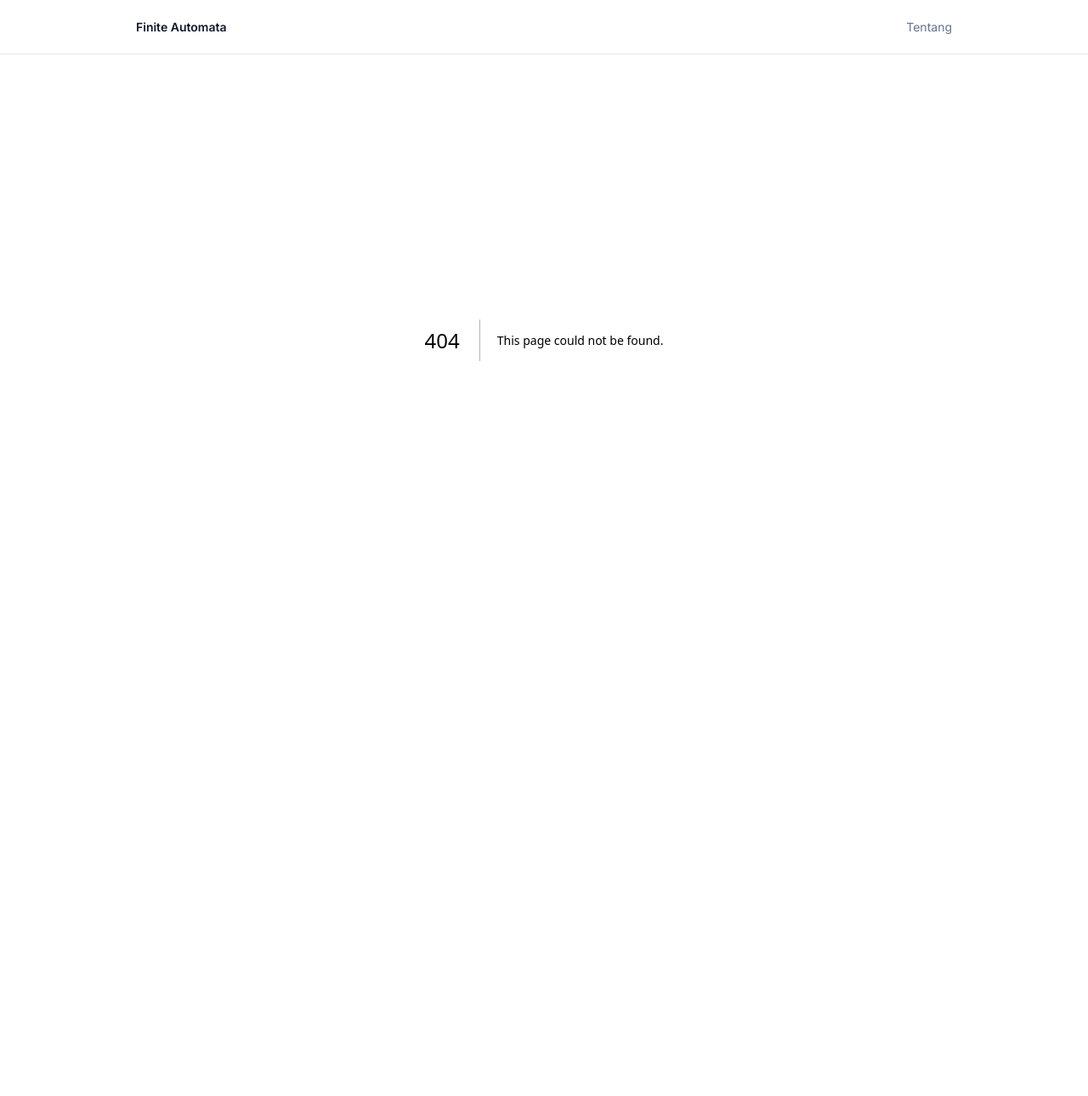
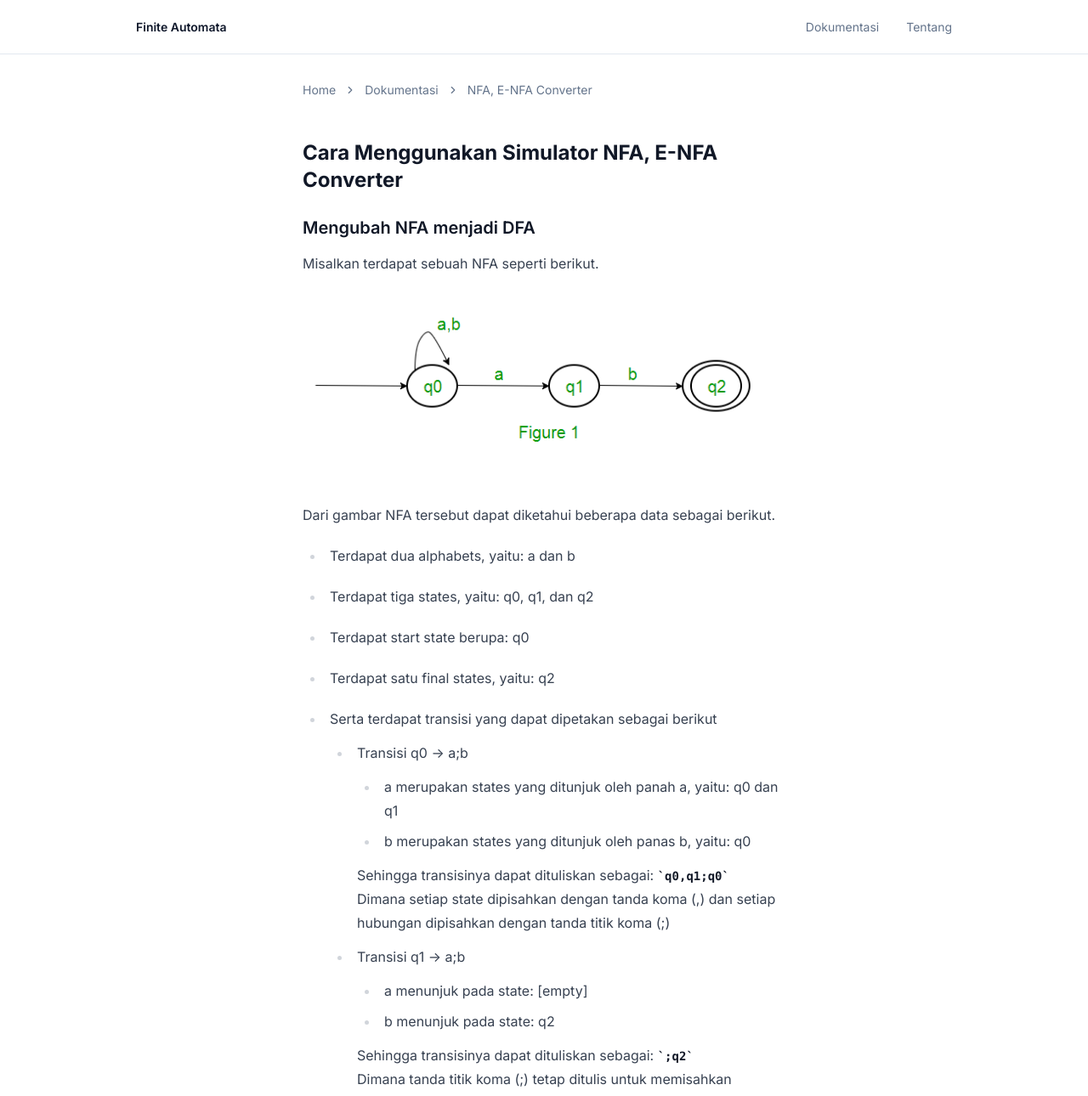
Before and after one commit to rizalanggoro/finite-automata-simulator, a Next.js app: page /docs/nfa-enfa-converter in a window 1280 px wide. Before the commit this address had no page. Shown: the top 1290 px of the page at 85% size. Before the commit the page ends 800 px from the top, so only its background shows below. Built offline with nearby package versions, Linux system fonts and the light colour scheme.

Commit message:
feat: docs

```diff
--- a/next.config.mjs
+++ b/next.config.mjs
@@ -1,4 +1,20 @@
+import createMDX from "@next/mdx";
+import remarkGfm from "remark-gfm";
+
 /** @type {import('next').NextConfig} */
-const nextConfig = {};
+const nextConfig = {
+  // Configure `pageExtensions`` to include MDX files
+  pageExtensions: ["js", "jsx", "md", "mdx", "ts", "tsx"],
+  // Optionally, add any other Next.js config below
+};
 
-export default nextConfig;
+const withMDX = createMDX({
+  // Add markdown plugins here, as desired
+  options: {
+    remarkPlugins: [remarkGfm],
+    rehypePlugins: [],
+  },
+});
+
+// Wrap MDX and Next.js config with each other
+export default withMDX(nextConfig);
--- a/package.json
+++ b/package.json
@@ -9,11 +9,15 @@
     "lint": "next lint"
   },
   "dependencies": {
+    "@mdx-js/loader": "^3.0.1",
+    "@mdx-js/react": "^3.0.1",
+    "@next/mdx": "^14.2.1",
     "@radix-ui/react-label": "^2.0.2",
     "@radix-ui/react-select": "^2.0.0",
     "@radix-ui/react-separator": "^1.0.3",
     "@radix-ui/react-slot": "^1.0.2",
     "@radix-ui/react-tabs": "^1.0.4",
+    "@types/mdx": "^2.0.13",
     "class-variance-authority": "^0.7.0",
     "clsx": "^2.1.0",
     "lucide-react": "^0.365.0",
@@ -21,6 +25,7 @@
     "next": "14.1.4",
     "react": "^18",
     "react-dom": "^18",
+    "remark-gfm": "^4.0.0",
     "tailwind-merge": "^2.2.2",
     "tailwindcss-animate": "^1.0.7"
   },
--- /dev/null
+++ b/src/app/docs/layout.tsx
@@ -0,0 +1,10 @@
+import ContainerComponent from "@/components/container";
+
+export default function MdxLayout({ children }: { children: React.ReactNode }) {
+  // Create any shared layout or styles here
+  return (
+    <ContainerComponent variant="sm" safeTop className="prose py-8">
+      {children}
+    </ContainerComponent>
+  );
+}
--- /dev/null
+++ b/src/app/docs/nfa-enfa-converter/page.mdx
@@ -0,0 +1,74 @@
+import {
+  Breadcrumb,
+  BreadcrumbItem,
+  BreadcrumbLink,
+  BreadcrumbList,
+  BreadcrumbSeparator,
+} from "@/components/ui/breadcrumb";
+
+<Breadcrumb className="not-prose">
+  <BreadcrumbList>
+    <BreadcrumbItem>
+      <BreadcrumbLink href="/">Home</BreadcrumbLink>
+    </BreadcrumbItem>
+    <BreadcrumbSeparator />
+    <BreadcrumbItem>
+      <BreadcrumbLink href="/docs">Dokumentasi</BreadcrumbLink>
+    </BreadcrumbItem>
+    <BreadcrumbSeparator />
+    <BreadcrumbItem>
+      <BreadcrumbLink href="/docs/nfa-enfa-converter">
+        NFA, E-NFA Converter
+      </BreadcrumbLink>
+    </BreadcrumbItem>
+  </BreadcrumbList>
+</Breadcrumb>
+
+## Cara Menggunakan Simulator NFA, E-NFA Converter
+
+### Mengubah NFA menjadi DFA
+
+Misalkan terdapat sebuah NFA seperti berikut.
+
+![NFA to DFA Figure 1](/images/nfatofdfa_figure1.png)
+
+Dari gambar NFA tersebut dapat diketahui beberapa data sebagai berikut.
+
+- Terdapat dua alphabets, yaitu: a dan b
+- Terdapat tiga states, yaitu: q0, q1, dan q2
+- Terdapat start state berupa: q0
+- Terdapat satu final states, yaitu: q2
+- Serta terdapat transisi yang dapat dipetakan sebagai berikut
+
+  - Transisi q0 -> a;b
+
+    - a merupakan states yang ditunjuk oleh panah a, yaitu: q0 dan q1
+    - b merupakan states yang ditunjuk oleh panas b, yaitu: q0
+
+    Sehingga transisinya dapat dituliskan sebagai: `q0,q1;q0`<br />
+    Dimana setiap state dipisahkan dengan tanda koma (,) dan setiap hubungan dipisahkan dengan tanda titik koma (;)
+
+  - Transisi q1 -> a;b
+
+    - a menunjuk pada state: [empty]
+    - b menunjuk pada state: q2
+
+    Sehingga transisinya dapat dituliskan sebagai: `;q2`<br />
+    Dimana tanda titik koma (;) tetap ditulis untuk memisahkan hubungan
+
+  - Transisi q2 -> a;b
+
+    - a menunjuk pada state: [empty]
+    - b menunjuk pada state: [empty]
+
+    Sehingga transisinya dapat dituliskan sebagai: `;`<br />
+    Dimana tanda titik koma (;) tetap ditulis untuk memisahkan hubungan
+
+  Hasil akhir penulisan transisi tersebut adalah sebagai table berikut
+  |Transitions|Value|
+  |-|-|
+  |q0 -> a;b|q0,q1;q0|
+  |q1 -> a;b|;q2|
+  |q2 -> a;b|;|
+
+### Mengubah Epsilon NFA menjadi DFA
--- a/src/components/navbar.tsx
+++ b/src/components/navbar.tsx
@@ -7,7 +7,7 @@ type MenuItem = {
   href: string;
 };
 const menus: Array<MenuItem> = [
-  // { title: "Dokumentasi", href: "/docs" },
+  { title: "Dokumentasi", href: "/docs" },
   { title: "Tentang", href: "/about" },
 ];
 
--- /dev/null
+++ b/src/mdx-components.tsx
@@ -0,0 +1,7 @@
+import type { MDXComponents } from "mdx/types";
+
+export function useMDXComponents(components: MDXComponents): MDXComponents {
+  return {
+    ...components,
+  };
+}
```
Also changed, not shown: src/app/docs/page.mdx (added, +32 -0 lines), public/images/nfatofdfa_figure1.png (added), src/app/docs/dfa-minimization/page.mdx (added), 1 other file (tests, documents, lock files or other folders).
